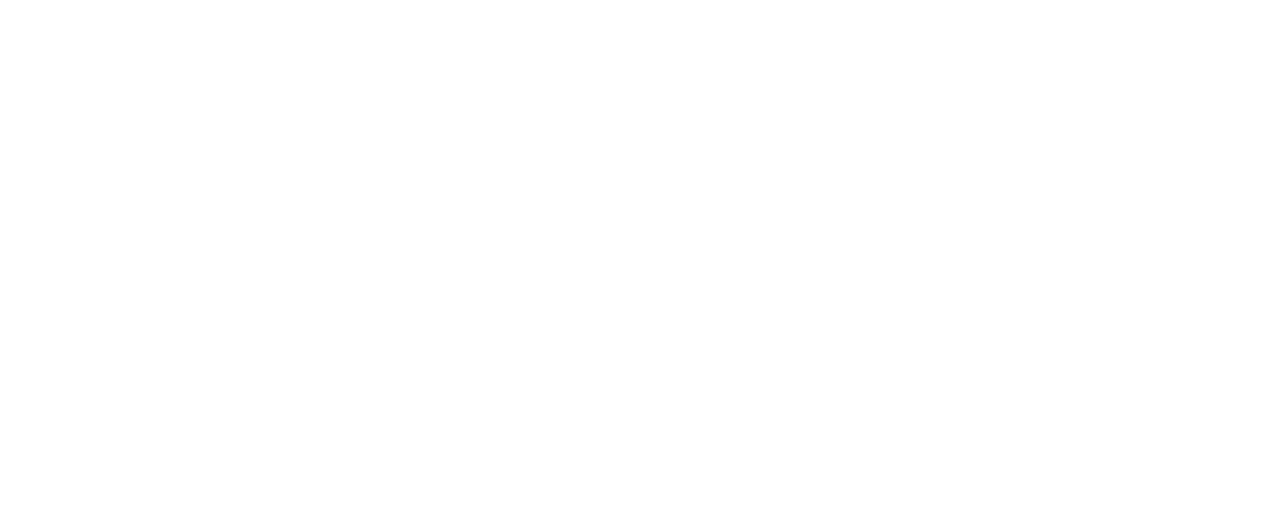
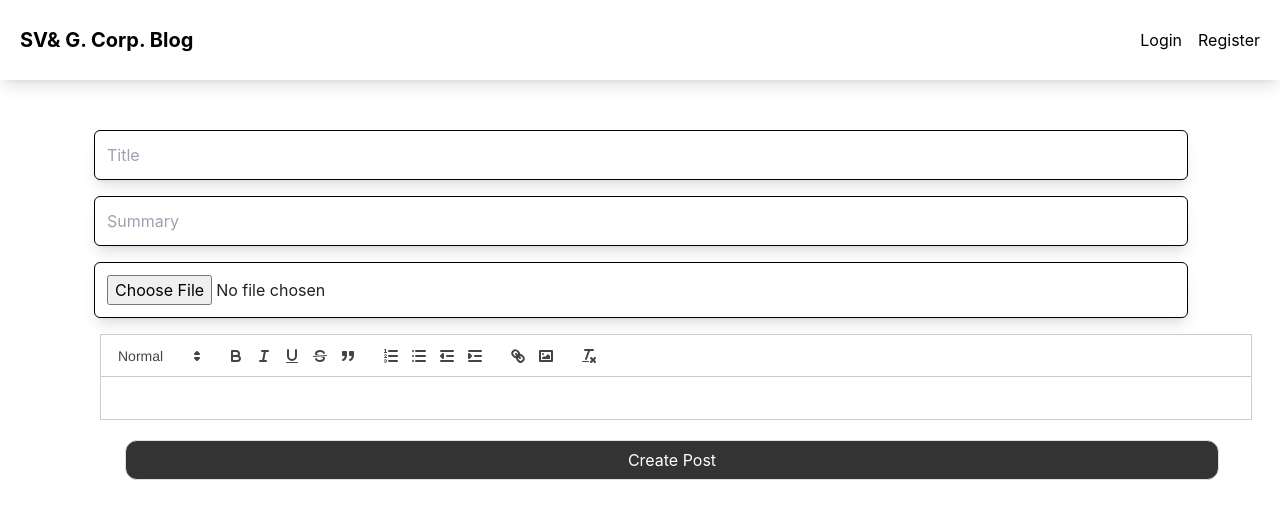
Before and after one commit to prince0010/Blog_rr, a React (Create React App) app: page /edit/1 in a window 1280 px wide. Before the commit this address had no page. Shown: the top 518 px of the page. Built offline with nearby package versions, Linux system fonts and the light colour scheme; no server answers.

Commit message:
first commit

```diff
--- a/package.json
+++ b/package.json
@@ -10,6 +10,7 @@
     "multer": "^1.4.5-lts.1",
     "react": "^18.2.0",
     "react-dom": "^18.2.0",
+    "react-icons": "^4.8.0",
     "react-quill": "^2.0.0",
     "react-router-dom": "^6.9.0",
     "react-scripts": "5.0.1",
--- a/src/App.css
+++ b/src/App.css
@@ -26,6 +26,9 @@
   padding: 6px 7px;
 }
 
+
+
+
 .bordersty{
   border: 1px solid #ddd;
 }
@@ -34,3 +37,18 @@
   margin-top: 20px;
   border: 1px solid #ddd;
 }
+
+div.p-page div.image{
+  max-height: 350px;
+  display: flex;
+  overflow: hidden;
+}
+div.p-page div.image img{
+  object-fit: cover;
+  object-position: center center;
+}
+
+div.p-page .astyle{
+  color: #333;
+  text-decoration: underline;
+}
--- a/src/App.js
+++ b/src/App.js
@@ -7,6 +7,7 @@
 import { UserContextProvider } from './components/UserContext';
 import { CreateNewArticles } from './pages/CreateNewArticle';
 import PostPage from './pages/PostPage';
+import { EditPost } from './pages/EditPostPage';
 
 function App() {
   return (
@@ -19,7 +20,8 @@
       <Route path = {'/login'} element = {<LoginPage/>} />
       <Route path={'/register'} element = {<RegisterForm/>} />
       <Route path ={'/create'} element  = {<CreateNewArticles/>} />
-      <Route path ={'/posts/:id'} element = {<PostPage />} />
+      <Route path ={'/post/:id'} element = {<PostPage />} />
+      <Route path ={'/edit/:id'} element ={<EditPost />} />
          </Route>
     </Routes>
     </UserContextProvider>
--- /dev/null
+++ b/src/components/EditPost.js
@@ -0,0 +1,29 @@
+import ReactQuill from 'react-quill';
+
+
+const modules = {
+    toolbar: [
+      [{ 'header': [1, 2, false] }],
+      ['bold', 'italic', 'underline','strike', 'blockquote'],
+      [{'list': 'ordered'}, {'list': 'bullet'}, {'indent': '-1'}, {'indent': '+1'}],
+      ['link', 'image'],
+      ['clean']
+    ],
+  };
+
+
+  //we need two props the value and onChange
+export const EditPostComp = ({value, onChange}) => {
+    return(
+        <div className='ml-9 w-[72rem] astyle'>
+        <ReactQuill
+         className='overflow-hidden'
+         value={value}
+         theme ={'snow'}
+         onChange ={onChange}
+         modules ={modules}
+         />
+        </div>
+    )
+
+}
--- a/src/components/entries.js
+++ b/src/components/entries.js
@@ -11,7 +11,7 @@
               {/* post is a customized className in the App.css */}
                 <div className=" grid grid-cols-2 px-72 gap-5 items-center">
                   <div className = "image ">
-                    <Link to ={`/posts/${_id}`}>
+                    <Link to ={`/post/${_id}`}>
               <img
               className='max-w-full w-64 m-auto mr-3 sm:w-64 sm:ml-28 md:max-w-full md:w-64 md:ml-28 '
               src={'http://localhost:4000/'+ cover} alt="Title"></img>
@@ -19,9 +19,9 @@
                      </div>
                      {/* w-[400px] */}
                      <div className="sm:ml-20 sm:w-96 -mr-36">
-                      {/* backtick /posts/${_id} the endpoit of posts is from the endpoint of posts which contains the data or info of the posts including the id of the image or files, and the _id it is from the database which in the database the id is _id
+                     {/* backtick /posts/${_id} the endpoit of posts is from the endpoint of posts which contains the data or info of the posts including the id of the image or files, and the _id it is from the database which in the database the id is _id
                       and it is an _id of the image file, the every image has contain an id */}
-                     <Link to ={`/posts/${_id}`}>
+                     <Link to ={`/post/${_id}`}>
                     <h2 className='font-bold text-2xl mt-6  '>
                                 {title}
                       </h2>
--- a/src/components/navbar.js
+++ b/src/components/navbar.js
@@ -45,9 +45,10 @@
             {/* if there is username or logged in then the login and register will change into this */}
             {username && (
                 <>
+
                 <nav className="flex gap-4">
+                <span>Hello, {username}</span>
                 <Link to = '/create' className=""> Create New Article </Link>
-                <Link to = '/profile' className=""> My Profile </Link>
                 <Link onClick={logout} className=""> Logout </Link>
                 </nav>
                 </>
--- /dev/null
+++ b/src/pages/EditPostPage.js
@@ -0,0 +1,81 @@
+import { useEffect, useState } from 'react';
+import { Navigate, useParams } from 'react-router-dom';
+import { EditPostComp } from '../components/EditPost';
+
+
+export const EditPost = () => {
+    // when we want to enter the edit post page we want to grab the ID from params
+    const {id} = useParams();
+    const [title, setTitle] = useState('');
+    const [summary, setSummary] = useState('');
+    const [content, setContent] = useState('');
+    const [files, setFiles] = useState('');
+    //Create a state when  redirecting to another path or navigate to other page or path and it must be a boolean set it to false dapat jud una
+    const [redirect, setRedirect] = useState(false);
+
+    useEffect(() => {
+            fetch('http://localhost:4000/post/'+id).then(response => {
+                response.json().then(postInfo => {
+                   setTitle(postInfo.title);
+                   setSummary(postInfo.summary);
+                   setContent(postInfo.content);
+
+                });
+            });
+    }, [id]);
+    // we will add async function to know if its updated or not
+   async function updatingPost(evt){
+        evt.preventDefault();
+        const append = new FormData();
+        append.set('title', title);
+        append.set('summary', summary);
+        append.set('content', content);
+        append.set('id', id);
+        // add a question mark and dot in the files if incase this is not a array of files
+        //if we have a files of zero then we can add a file to the data
+        if(files?.[0]){
+            append.set('file', files?.[0]);
+        }
+        const response = await fetch('http://localhost:4000/post', {
+            method: 'PUT',
+            body: append,
+            credentials: 'include',
+          });
+        if(response.ok)
+        {
+        setRedirect(true);
+        }
+    }
+    //if redirect is true then we will redirect to the post location that we have updated
+    if(redirect){
+        return <Navigate to={'/post/'+id} />
+    }
+    return(
+     <div className=' ml-16 pt-[130px]' >
+        <form onSubmit={updatingPost}>
+        <input className='border border-black shadow-lg p-3 rounded-md  hover:outline-none hover:border-orange-300'
+         type = 'title'
+          placeholder={'Title'}
+           value = {title}
+            onChange = {evt => setTitle(evt.target.value)}
+            />
+        <input className='border border-black shadow-lg p-3 rounded-md hover:outline-none hover:border-orange-300'
+          type ='summary'
+          placeholder={'Summary'}
+          value = {summary}
+           onChange = {evt => setSummary(evt.target.value)}
+           />
+        <input className='border border-black shadow-lg p-3 rounded-md hover:outline-none hover:border-orange-300'
+        type ='file'
+        // value={cover}
+        onChange={evt => setFiles(evt.target.files)}
+        />
+        {/* adding  a package called react-quill && the command is npm install react-quill --save */}
+        <EditPostComp value ={content} onChange = {setContent} />
+        <button className="m-auto w-[90%] grid items-center bord rounded-xl p-[6.8px] text-light bg-primaryblack transition
+              ease-in-out delay-150 hover:-translate-y-1 duration-300 hover:bg-orange-300 hover:text-black"> Create Post </button>
+        </form>
+
+    </div>
+    )
+}
--- a/src/pages/indexpage.js
+++ b/src/pages/indexpage.js
@@ -7,7 +7,7 @@
    useEffect(() => {
       //since its async function you can either use the async and await function but i used here is .then
       //the response.json or the json that we get from response will have all the posts or content for the homepage and this json is async function as well so i used 'then'
-      fetch('http://localhost:4000/posts').then(response => {
+      fetch('http://localhost:4000/post').then(response => {
          response.json().then(posts => {
            setPosts(posts);
          });
--- a/src/pages/loginpage.js
+++ b/src/pages/loginpage.js
@@ -41,7 +41,7 @@
     return <Navigate to={'/'}/>
   }
   return(
-    <div className=' m-auto pt-[120px] ml-18 '>
+    <div className='m-auto pt-[120px] ml-18 '>
             {/* post is a customized className in the App.css */}
            <form className="m-auto max-w-md" onSubmit={Login}>
             <h1 className="font-bold text-3xl text-center py-6"> LOGIN </h1>
```
Also changed, not shown: src/pages/CreateNewArticle.js (+10 -28 lines), src/pages/PostPage.js (+33 -10 lines), 2 other files (tests, documents, lock files or other folders).
